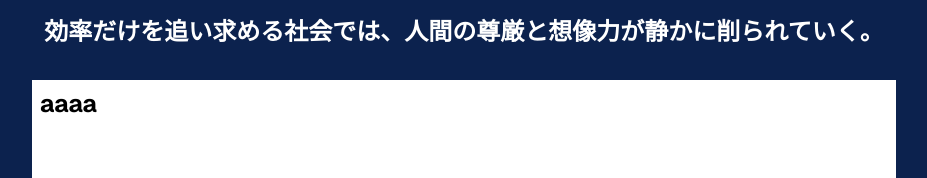
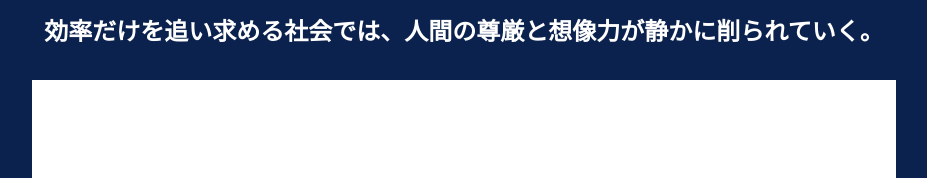
Before and after one commit to seihello/typing-game, a Next.js app: page / in a window 1280 px wide. Shown: the top 178 px of the page, without its empty margins (176-1103 px from the left). Built offline with nearby package versions, Linux system fonts and the light colour scheme.

Commit message:
fix: empty initial input

```diff
--- a/components/input-area.tsx
+++ b/components/input-area.tsx
@@ -12,7 +12,7 @@ type Props = {
 export default function InputArea({ value, setValue }: Props) {
   const editor = useEditor({
     extensions: [StarterKit],
-    content: "<p>aaaa</p>",
+    content: "",
     immediatelyRender: false,
     onUpdate: ({ editor }) => {
       setValue(editor.getText())
```
